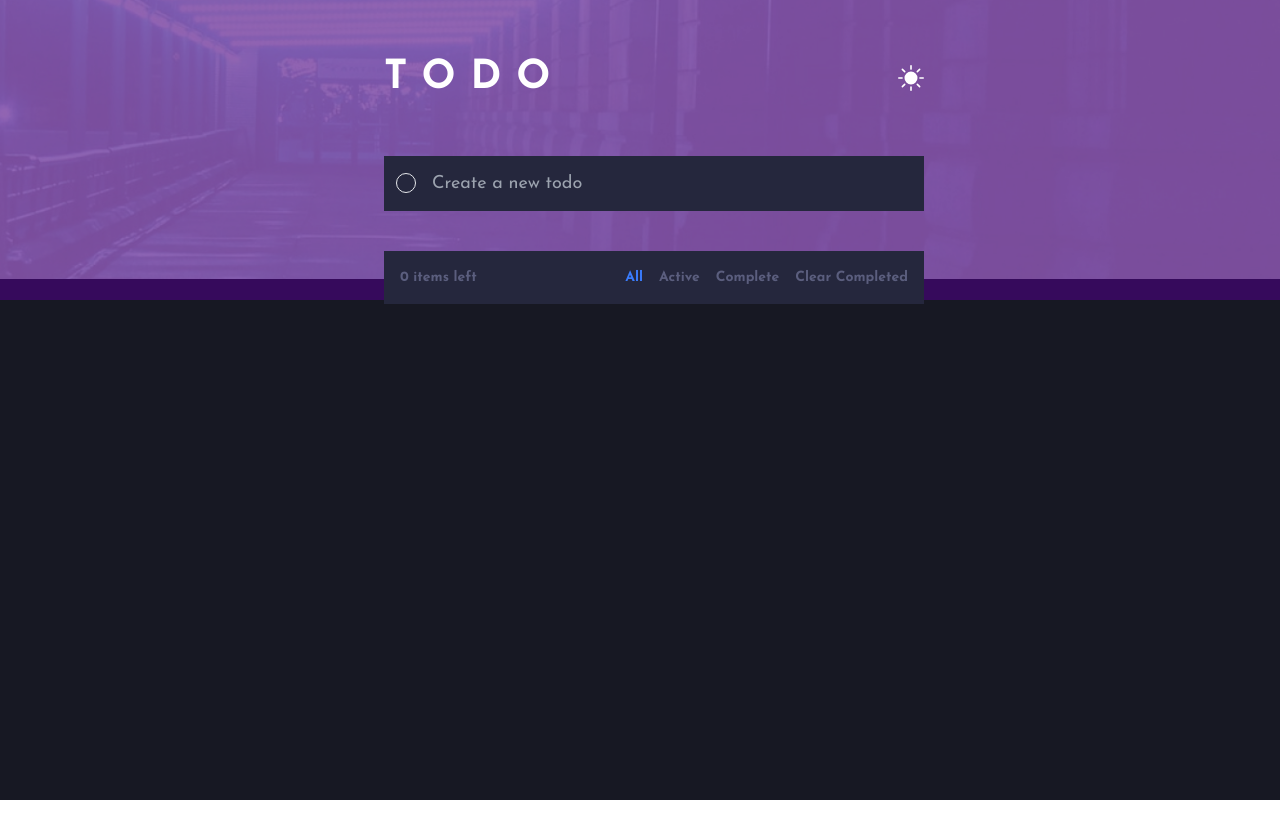
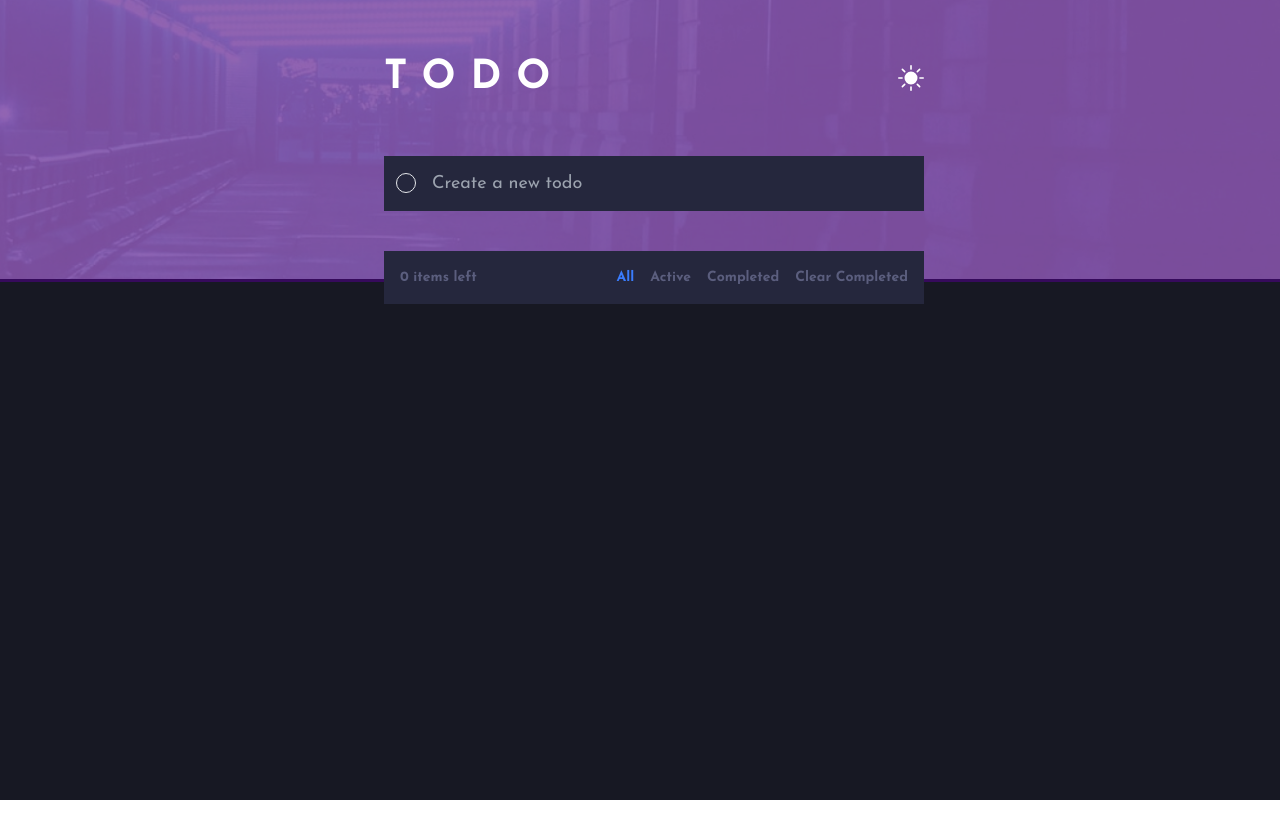
Before and after one commit to Oluwafunmike-adeyeye/Todo-app, a React (Create React App) app: page / in a window 1280 px wide. Shown: the top 838 px of the page. Built offline with nearby package versions, Linux system fonts and the light colour scheme.

Commit message:
todo-app

```diff
--- a/src/components/TodoList.js
+++ b/src/components/TodoList.js
@@ -54,7 +54,7 @@ function TodoList() {
   return (
     <div className={`todolist h-screen ${theme === 'dark' ? 'bg-[#171823]' : 'bg-[#fff]'}`}>
       <div className={`min-w-[325px] md:min-w-[1340px] h-[300px] md:h-[960px] ${theme === 'dark' ? 'darkbg' : 'lightbg'}`}>
-        <div className='absolute w-[360px] md:w-full h-[300px] top-0 left-0 bg-[#4B0082] bg-opacity-60'>
+        <div className='absolute w-[360px] md:w-full h-[282px] top-0 left-0 bg-[#4B0082] bg-opacity-60'>
           <div className='w-[325px] md:w-[540px] mx-[4%] md:mx-[30%]'>
             <div className='flex mt-12 justify-between'>
               <h2 className='font-bold text-[40px] text-white tracking-[15px]'>TODO</h2>
@@ -158,7 +158,7 @@ function TodoList() {
                 }}
                 className={activeFilter === 'complete' ? 'text-[#3A7CFD]' : ''}
               >
-                Complete
+                Completed
               </button>
               <button onClick={clearCompleted}>Clear Completed</button>
             </div>
@@ -196,7 +196,7 @@ function TodoList() {
                   }}
                   className={activeFilter === 'complete' ? 'text-[#3A7CFD]' : ''}
                 >
-                  Complete
+                  Completed
                 </button>
 
           </div>
```
